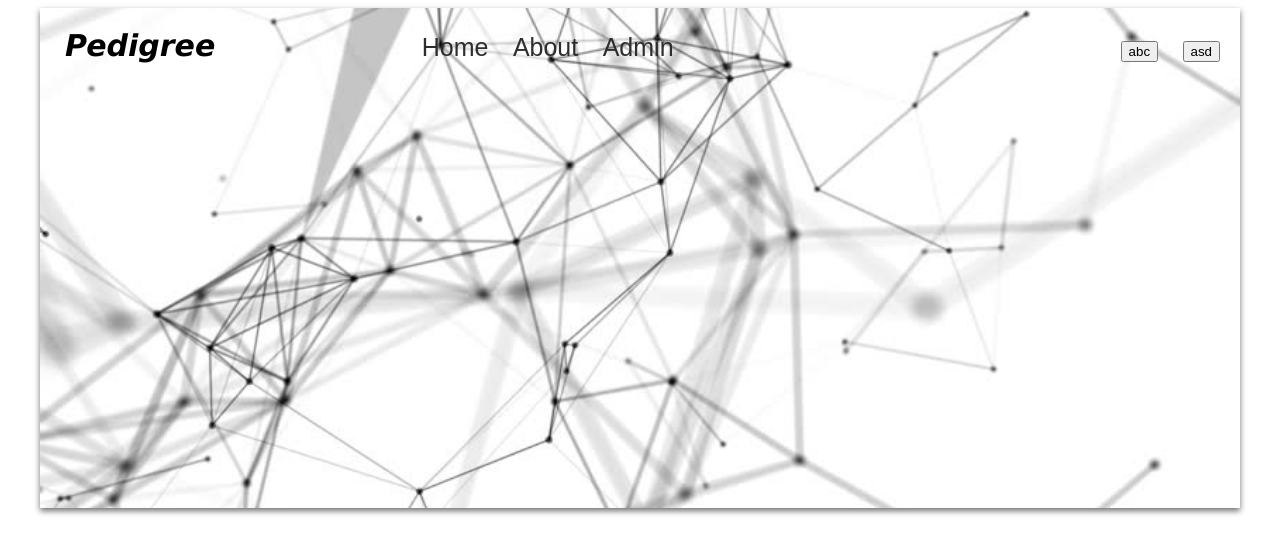
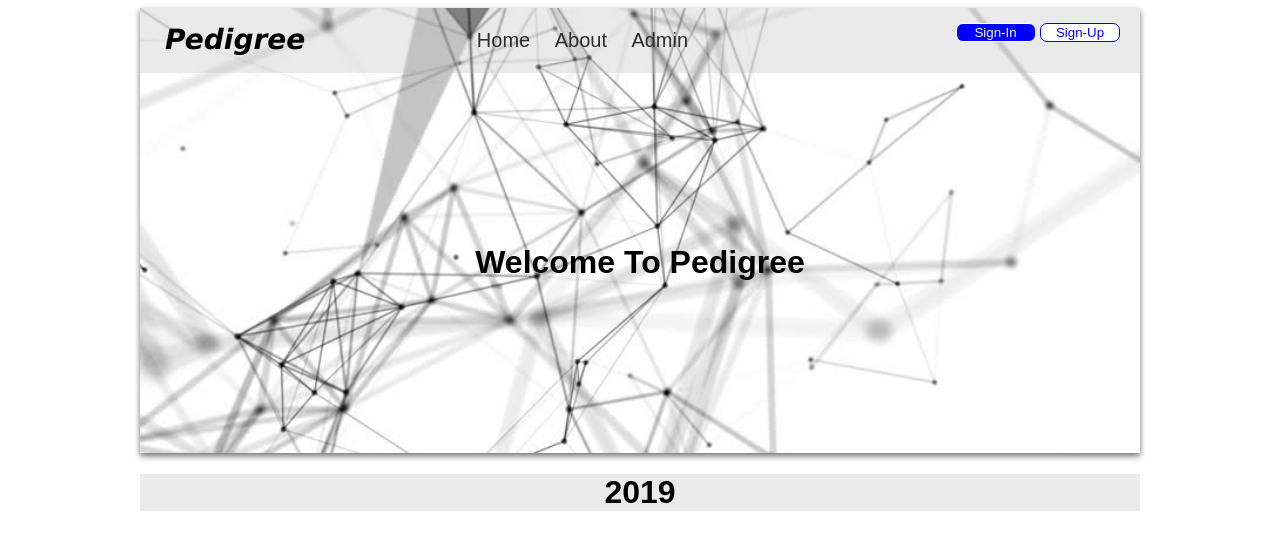
Before and after one commit to ramdhanihendrie/pedigree, a PHP site: page / in a window 1280 px wide. Shown: the top 554 px of the page. Run offline with PHP 8.4, Linux system fonts and the light colour scheme.

Commit message:
perbaikan UI

```diff
--- /dev/null
+++ b/content/about.php
@@ -0,0 +1 @@
+<h1>About</h1>
--- /dev/null
+++ b/content/admin.php
@@ -0,0 +1 @@
+<h1>admin</h1>
--- /dev/null
+++ b/content/home.php
@@ -0,0 +1 @@
+<h1>Welcome To Pedigree</h1>
--- a/index.php
+++ b/index.php
@@ -7,17 +7,30 @@
 
 <body>
 	<div id="container">
-		<div id="header">
-			<h1 style="flex-grow: 1">Pedigree</h1>
-			<div style="flex-grow: 2" id="navmenu">
-				<a href="index.php">Home</a>
-				<a href="about.php">About</a>
-				<a href="admin.php">Admin</a>
+		<div id="background">
+			<div id="header">
+				<h1 style="flex-grow: 1">Pedigree</h1>
+				<div style="flex-grow: 2" id="navmenu">
+					<a href="?module=home#pos">Home</a>
+					<a href="?module=about#pos">About</a>
+					<a href="?module=admin#pos">Admin</a>
+				</div>
+				<div id="butmen" style="flex-grow: 2" align="right">
+					<input type="submit" name="signin" value="Sign-In" id="navsignin">
+					<input type="submit" name="signup" value="Sign-Up" id="navsignup">
+				</div>
 			</div>
-			<div id="butmen" style="flex-grow: 2" align="right">
-				<button>abc</button>
-				<button>asd</button>
+
+			<div id="page">
+				<?php if(isset ($_GET ['module']))
+					include "content/$_GET[module].php";
+				else
+					include "content/home.php";?>
 			</div>
+		</div>
+
+		<div id="footer">
+			<h1>2019</h1>
 		</div>
 	</div>
 
--- a/style/style.css
+++ b/style/style.css
@@ -4,53 +4,90 @@ body{
 }
 
 #container{
-	width: 1200px;
-	height: auto;
+	position: absolute center;
 	margin: 0 auto;
 	float: top;
-	background: url('../image/background.jpg') repeat center;
-	background-size: 1200px;
-	width: 1200px;
-	height: 500px;
+	width: 1000px;
+	height: auto;
+	background: #FFFFFF;
+
+}
+
+#background{
+	width: 1000px;
+	height: auto;
+	background: url(../image/background.jpg), #FFFFFF;
+	background-position: top center;
+	background-size: cover;
 	box-shadow: 0px 3px 6px #0000008F;
 }
 
 #header{
-	margin: 0px;
-	width: 100%;
-	height: 80px;
+	position: static;
+	width: 1000px;
+	height: 50px;
 	display: inline-flex;
-	align-items: baseline;
+	background: rgba(186, 186, 186, 0.3);
+	padding-top: 15px;
+
 }
 
 #header h1{
-	font-size: 30px;
+	font-size: 28px;
 	font-family: Verdana, Geneva, sans-serif;
 	font-style: italic;
 	font-weight: bold;
 	width: 50px;
-	filter: blur(0px);
 	margin-left: 25px;
 	opacity: 1;
+	margin-top: 0px;
 }
 
 #navmenu{
 	margin-left: 200px;
-	margin-top: 0px;
+	margin-top: 6px;
 	position: center;
 }
 
 #navmenu a{
 	align-items: center;
-	font-size: 25px;
+	font-size: 20px;
 	font: Regular Verdana;
 	letter-spacing: 0;
 	color: #2D2D2D;
-	opacity: 1;
 	margin-right: 20px;
 	text-decoration: none;
 }
 
-#butmen	button{
+#butmen{
 	margin-right: 20px;
 }
+
+#navsignin{
+	background-color: blue;
+	color: white;
+	border: 1.5px solid white;
+	width: 80px;
+	border-radius: 7px;
+}
+
+#navsignup{
+	background-color: white;
+	color: blue;
+	border: 1.5px solid blue;
+	width: 80px;
+	border-radius: 7px;
+}
+
+#page{
+	width: 1000px;
+	height: auto;
+	text-align: center;
+	padding: 150px 0;
+}
+
+#footer{
+	text-align: center;
+	background: rgba(186, 186, 186, 0.3);
+	display: block;
+}
```
